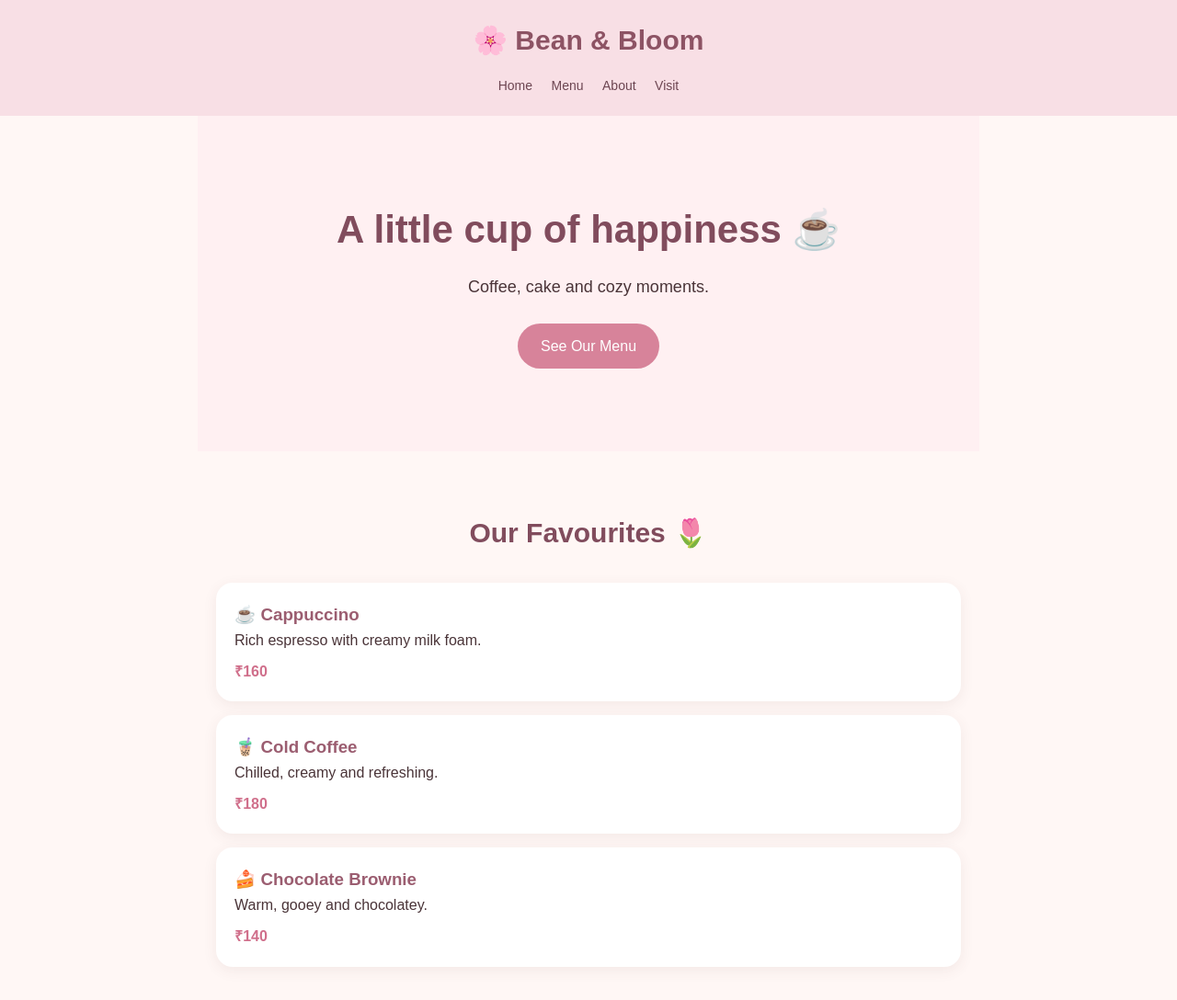
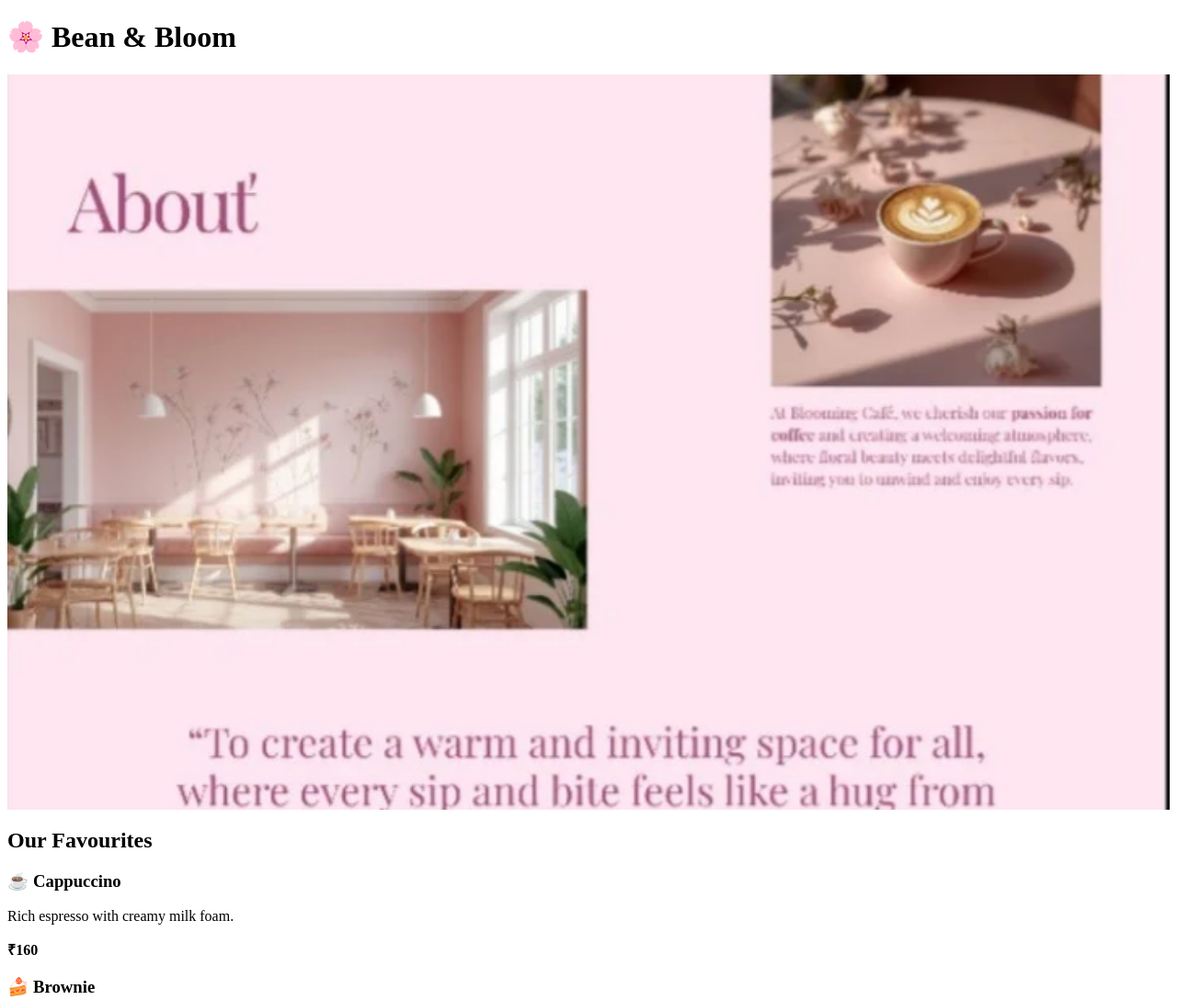
Before and after one commit to mannat2911/Bean-and-bloomy, a plain HTML site: page index.html in a window 1280 px wide. Shown: the top 1088 px of the page at 92% size. Drawn offline with Linux system fonts and the light colour scheme.

Commit message:
Update index.html

```diff
--- a/index.html
+++ b/index.html
@@ -7,143 +7,90 @@
   <title>Bean & Bloom Café</title>
 
   <style>
-    * {
-      box-sizing: border-box;
-      margin: 0;
-      padding: 0;
+    .slideshow {
+  position: relative;
+  width: 100%;
+  height: 100vh;
+  overflow: hidden;
 }
 
-    body {
-      font-family: Arial, sans-serif;
-      background: #fff7f5;
-      color: #4a3438;
-      line-height: 1.6;
+.slide {
+  position: absolute;
+  width: 100%;
+  height: 100%;
+  object-fit: cover;
+  opacity: 0;
+  transition: opacity 1.5s ease-in-out;
 }
 
-    header {
-      background: #f8dfe5;
-      padding: 20px;
-      text-align: center;
+.slide.active {
+  opacity: 1;
 }
 
-    header h1 {
-      font-size: 30px;
-      color: #8d5364;
+.hero-text {
+  position: absolute;
+  top: 50%;
+  left: 50%;
+  transform: translate(-50%, -50%);
+  color: white;
+  text-align: center;
+  background: rgba(0,0,0,.35);
+  padding: 30px;
+  border-radius: 20px;
 }
 
-    nav {
-      margin-top: 12px;
+.hero-text h2{
+  font-size:50px;
+  margin-bottom:10px;
 }
 
-    nav a {
-      color: #6d4652;
-      text-decoration: none;
-      margin: 0 8px;
-      font-size: 14px;
+.hero-text p{
+  font-size:22px;
+  margin-bottom:20px;
 }
 
-    .hero {
-      text-align: center;
-      padding: 90px 20px;
-      background: #fff0f2;
+.hero-btn{
+  display:inline-block;
+  padding:14px 28px;
+  background:#ff9fc0;
+  color:white;
+  text-decoration:none;
+  border-radius:30px;
+  font-weight:bold;
 }
 
-    .hero h2 {
-      font-size: 42px;
-      color: #814c5d;
-      margin-bottom: 15px;
-    }
-
-    .hero p {
-      font-size: 18px;
-      margin-bottom: 25px;
-    }
-
-    .button {
-      display: inline-block;
-      background: #d7839a;
-      color: white;
-      padding: 12px 25px;
-      border-radius: 30px;
-      text-decoration: none;
-    }
-
-    section {
-      max-width: 850px;
-      margin: auto;
-      padding: 65px 20px;
-    }
-
-    section h2 {
-      text-align: center;
-      color: #814c5d;
-      margin-bottom: 30px;
-      font-size: 30px;
-    }
-
-    .menu-item {
-      background: white;
-      padding: 20px;
-      margin: 15px 0;
-      border-radius: 18px;
-      box-shadow: 0 4px 15px rgba(100, 60, 70, 0.08);
-    }
-
-    .menu-item h3 {
-      color: #9b5d70;
-    }
-
-    .menu-item strong {
-      display: block;
-      margin-top: 8px;
-      color: #d06f8b;
-    }
-
-    #about {
-      text-align: center;
-      background: #fff0f2;
-      max-width: none;
-    }
-
-    #contact {
-      text-align: center;
-    }
-
-    footer {
-      text-align: center;
-      padding: 25px;
-      background: #f8dfe5;
-      color: #6d4652;
+.hero-btn:hover{
+  background:#ff7fa9;
 }
   </style>
 </head>
-
 <body>
-
 <header>
   <h1>🌸 Bean & Bloom</h1>
-
-    <nav>
-      <a href="#home">Home</a>
-      <a href="#menu">Menu</a>
-      <a href="#about">About</a>
-      <a href="#contact">Visit</a>
-    </nav>
 </header>
 
-  <section id="home" class="hero">
-    <h2>A little cup of happiness ☕</h2>
+<div class="slideshow">
 
-    <p>
-      Coffee, cake and cozy moments.
-    </p>
+<img class="slide active" src="image1.png">
+<img class="slide" src="image2.png">
+<img class="slide" src="image3.png">
+<img class="slide" src="image4.png">
+<img class="slide" src="image5.png">
 
-    <a href="#menu" class="button">See Our Menu</a>
-  </section>
+<div class="hero">
+<h2>Bean & Bloom Café</h2>
+
+<p>Coffee • Cakes • Cozy Moments</p>
+
+<a href="#menu">Explore Menu</a>
+
+</div>
+
+</div>
 
 <section id="menu">
 
-    <h2>Our Favourites 🌷</h2>
+<h2>Our Favourites</h2>
 
 <div class="menu-item">
 <h3>☕ Cappuccino</h3>
@@ -152,43 +99,41 @@
 </div>
 
 <div class="menu-item">
-      <h3>🧋 Cold Coffee</h3>
-      <p>Chilled, creamy and refreshing.</p>
-      <strong>₹180</strong>
+<h3>🍰 Brownie</h3>
+<p>Freshly baked every morning.</p>
+<strong>₹140</strong>
 </div>
 
 <div class="menu-item">
-      <h3>🍰 Chocolate Brownie</h3>
-      <p>Warm, gooey and chocolatey.</p>
-      <strong>₹140</strong>
+<h3>🧋 Cold Coffee</h3>
+<p>Creamy and refreshing.</p>
+<strong>₹180</strong>
 </div>
 
 </section>
 
-  <section id="about">
+<footer>
+Made with ☕ & 🌸
+</footer>
 
-    <h2>Our Little Story 🌸</h2>
+<script>
 
-    <p>
-      Bean & Bloom is a cozy neighborhood café made for
-      slow mornings, sweet treats and good conversations.
-    </p>
+let slides=document.querySelectorAll(".slide");
 
-  </section>
+let current=0;
 
-  <section id="contact">
+setInterval(function(){
 
-    <h2>Come Say Hi 💕</h2>
+slides[current].classList.remove("active");
 
-    <p>📍 Ludhiana, Punjab</p>
-    <p>🕘 Open every day: 9 AM - 10 PM</p>
-    <p>📞 98765 43210</p>
+current=(current+1)%slides.length;
 
-  </section>
+slides[current].classList.add("active");
 
-  <footer>
-    <p>Made with ☕ & 🌸</p>
-  </footer>
+},3000);
+
+</script>
+
 
 </body>
 </html>
```
Lines whose indentation alone changed are shown as unchanged.
